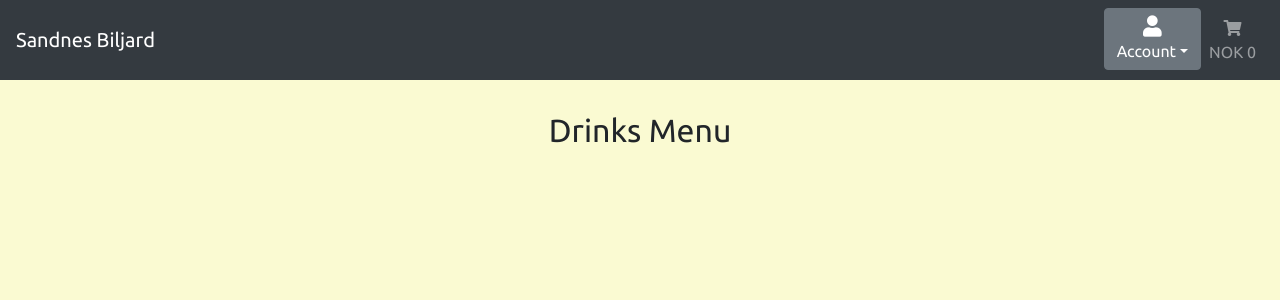
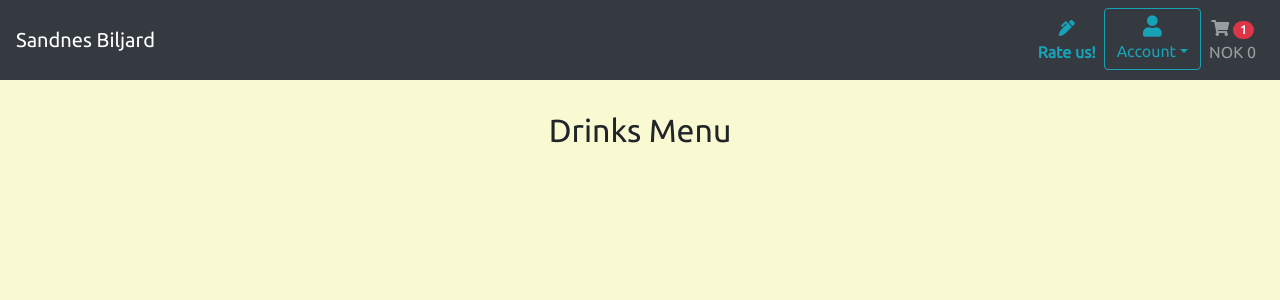
Before and after one commit to paulldev/milestone-project-4, a Django app: page /products/ in a window 1280 px wide. Shown: the top 300 px of the page. Run offline with Django 3.2, Linux system fonts and the light colour scheme; the visitor is signed in with stand-in values (Sample User, id 1); data that the repository does not hold is empty; parts of the project's set-up code (start-up, migrations or seed data) failed here and were passed over; some libraries are stand-ins or nearby versions.

Commit message:
Add rate us! to navbar

```diff
--- a/templates/base.html
+++ b/templates/base.html
@@ -28,7 +28,7 @@
 
 	<body>
 		<header class="container-fluid fixed-top">
-			<nav class="navbar fixed-top navbar-expand-lg navbar-dark bg-dark">
+			<nav class="navbar fixed-top navbar-expand-sm navbar-dark bg-dark">
 				<button
 					class="navbar-toggler"
 					type="button"
@@ -43,10 +43,23 @@
 				<div class="collapse navbar-collapse" id="navbarTogglerDemo01">
 					<a class="navbar-brand" href="{% url 'home' %}">Sandnes Biljard</a>
 					<ul class="navbar-nav ml-auto mt-2 mt-lg-0">
+                        <li class="nav-item">
+                            <a class="text-info font-weight-bold nav-link" href="{% url 'feedback_view' %}">
+                                <div class="text-center">
+                                    <div>
+                                        <i class="fas fa-pen-alt"></i>
+                                        </i>
+                                    </div>
+                                    <p class="my-0">
+                                        Rate us!
+                                    </p>
+                                </div>
+                            </a>
+                        </li>
 						<li class="nav-item dropdown">
 							<div class="dropdown">
 								<a
-									class="btn btn-secondary"
+									class="btn btn-outline-info"
 									href="#"
 									role="button"
 									id="dropdownMenuLink"
@@ -67,10 +80,6 @@
 									aria-labelledby="dropdownMenuLink"
 								>
                                 {% if request.user.is_authenticated %}
-                                    {% if request.user.is_superuser %}
-                                        <a href="" class="dropdown-item">Product Management</a>
-                                    {% endif %}
-                                    <a href="" class="dropdown-item">My Profile</a>
                                     <a href="{% url 'account_logout' %}" class="dropdown-item">Logout</a>
                                 {% else %}
                                     <a href="{% url 'account_signup' %}" class="dropdown-item">Register</a>
@@ -79,12 +88,12 @@
                                 </div>
 							</div>
 						</li>
-                        <li class="list-inline-item">
-                            <a class="{% if total %}text-info font-weight-bold{% else %}text-black{% endif %} nav-link" href="{% url 'view_cart' %}">
+                        <li class="nav-item">
+                            <a class="{% if total %}text-info font-weight-bold{% else %}{% endif %} nav-link" href="{% url 'view_cart' %}">
                                 <div class="text-center">
                                     <div>
                                         <i class="fas fa-shopping-cart"></i>
-                                        </i>
+                                        </i><span class="badge badge-pill badge-danger">1</span>
                                     </div>
                                     <p class="my-0">
                                         {% if total %}
```
